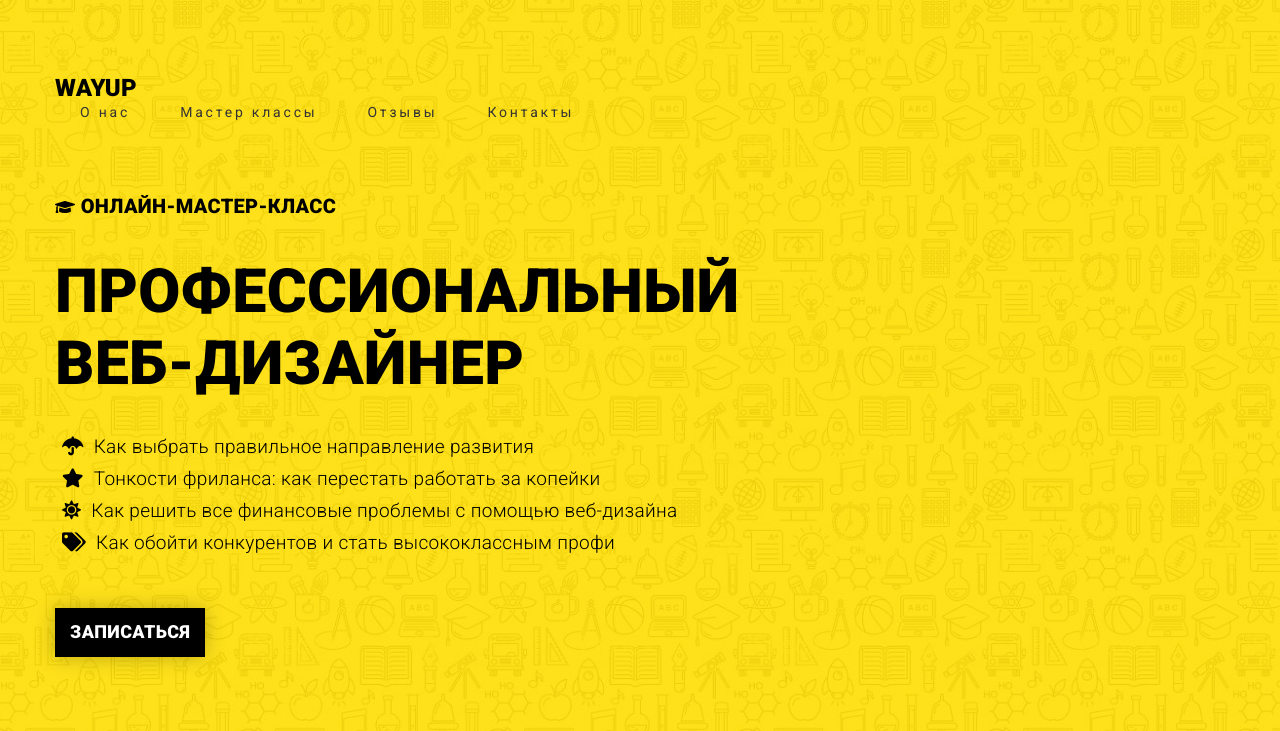
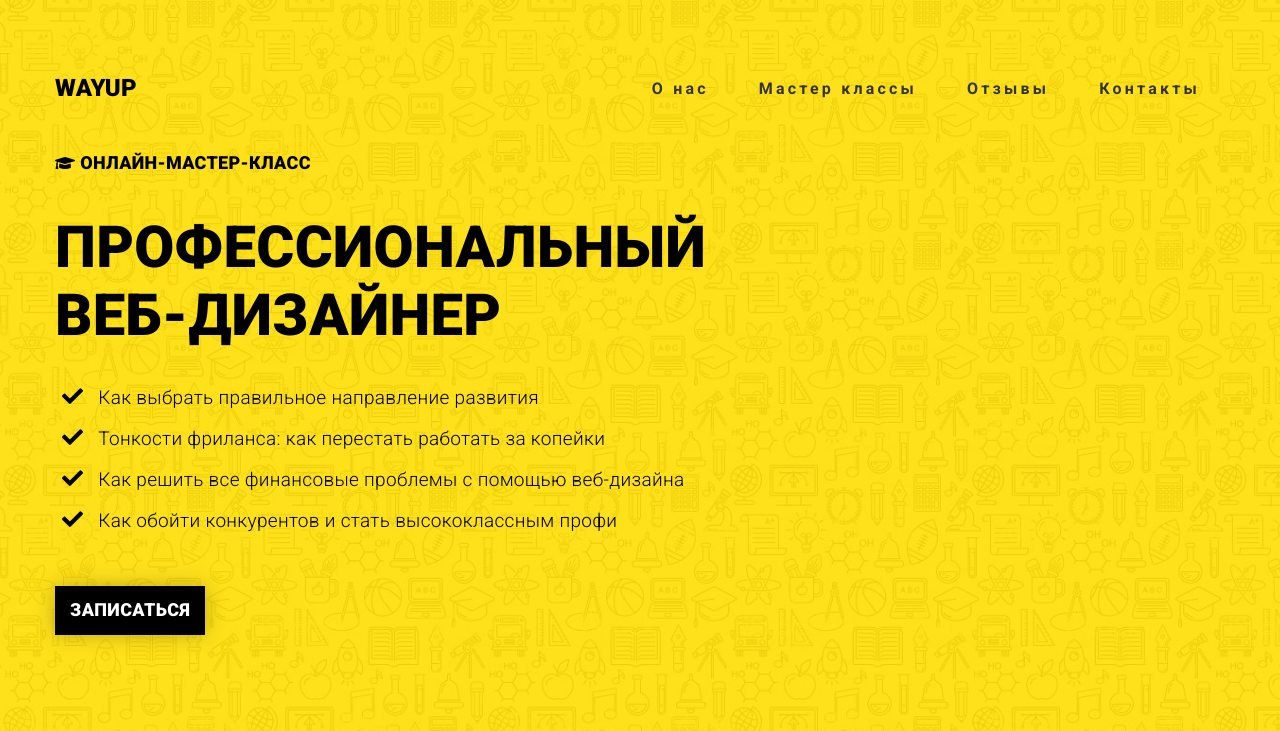
Before and after one commit to JuliaFilippova/webDesign, a plain HTML site: page index.html in a window 1280 px wide. Shown: the top 731 px of the page. Drawn offline with Linux system fonts and the light colour scheme.

Commit message:
Правка кода, стилей
Правка меню и иконок

```diff
--- a/css/main.css
+++ b/css/main.css
@@ -18,11 +18,14 @@ h1, h2, h3, h4, h5, h6 {
 	font-weight: bold;
 	text-transform: uppercase;
 }
-h2 {
+h1 {
 	font-size: 58px;
 }
+h2 {
+	font-size: 48px;
+}
 h3 {
-	font-size: 37px;
+	font-size: 38px;
 }
 a {
 	padding: 0;
@@ -45,6 +48,9 @@ ul, li {
 	display: -ms-flex;
 	display: -o-flex;
 	display: flex;
+}
+.align-items-center {
+	align-items: center;
 }
 .button {
 	border: none;
@@ -69,7 +75,8 @@ ul, li {
 }
 .menu__list li a {
 	color: #343434;
-	font-size: 14px;
+	font-size: 16px;
+	font-weight: 700;
 	padding: 5px 25px;
 	border-bottom: 1px solid transparent;
 	letter-spacing: 0.2em;
@@ -78,31 +85,33 @@ ul, li {
 	border-bottom: 1px solid #343434;
 }
 .workshop {
-	font-size: 20px;
+	font-size: 18px;
 	font-weight: 900;
 	text-transform: uppercase;
-	margin-top: 73px;
+	margin-top: 50px;
 }
 .workshop__icon {
 	font-size: 16px;
 }
 .offer__head {
-	font-size: 61px;
 	font-weight: 900;
 	margin: 37px 0 36px;
-	width: 740px;
+	max-width: 740px;
+}
+.offer {
+	margin-top: 40px;
 }
 .offer__list {
-	margin-bottom: 54px;
-	margin-left: 7px;
+	margin: 37px 0 54px 7px;
 }
 .offer__item {
 	font-size: 19px;
 	font-weight: 300;
-	margin-bottom: 9px;
+	margin-bottom: 18px;
 }
 .offer__icon {
-	margin-right: 5px;
+	margin-right: 10px;
+	font-size: 21px;
 }
 .offer__btn {
 	display: inline-block;
--- a/index.html
+++ b/index.html
@@ -25,7 +25,7 @@
 <body>
 	<header class="header" id="header">
 		<div class="container">
-			<div class="navigation">
+			<div class="navigation d-flex align-items-center">
 				<a href="#" class="logo">
 					Wayup
 				</a>
@@ -64,19 +64,19 @@
 				</h1>
 				<ul class="offer__list">
 					<li class="offer__item">
-						<i class="fa fa-umbrella offer__icon"></i>
+						<i class="fas fa-check offer__icon"></i>
 						Как выбрать правильное направление развития
 					</li>
 					<li class="offer__item">
-						<i class="fa fa-star offer__icon"></i>
+						<i class="fas fa-check offer__icon"></i>
 						Тонкости фриланса: как перестать работать за копейки
 					</li>
 					<li class="offer__item">
-						<i class="fa fa-sun offer__icon"></i>
+						<i class="fas fa-check offer__icon"></i>
 						Как решить все финансовые проблемы с помощью веб-дизайна
 					</li>
 					<li class="offer__item">
-						<i class="fa fa-tags offer__icon"></i>
+						<i class="fas fa-check offer__icon"></i>
 						Как обойти конкурентов и стать высококлассным профи
 					</li>
 				</ul>
```
